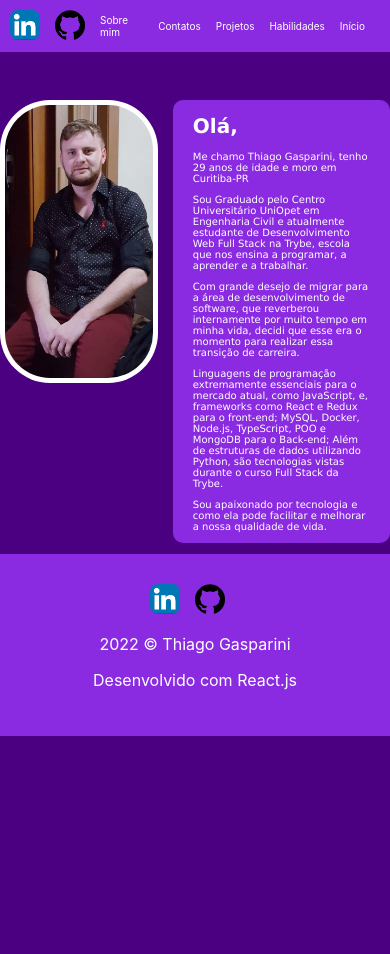
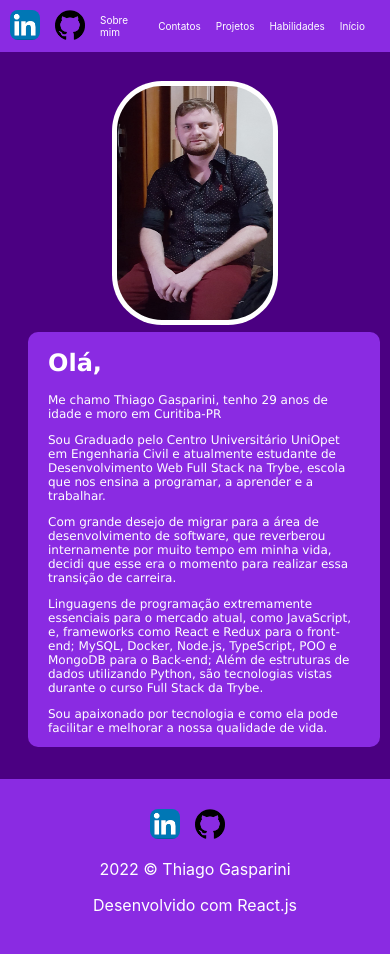
Before and after one commit to ThiagoGasparini/ThiagoGasparini.github.io, a React (Create React App) app: page /about in a window 390 px wide. Shown: the top 954 px of the page. Before the commit the page ends 844 px from the top, so only its background shows below. Built offline with nearby package versions, Linux system fonts and the light colour scheme.

Commit message:
alterações responsividade

```diff
--- a/src/pages/Header.jsx
+++ b/src/pages/Header.jsx
@@ -6,7 +6,7 @@ import './pages-css/Header.css';
 
 const Header = () => {
   return (
-    <div>
+    <div className='body'>
       <div className="header">
         <a
           target="_blank"
--- a/src/pages/pages-css/About.css
+++ b/src/pages/pages-css/About.css
@@ -22,17 +22,24 @@
   font-family:'Lucida Sans', 'Lucida Sans Regular', 'Lucida Grande', 'Lucida Sans Unicode', Geneva, Verdana, sans-serif
 }
 
-@media screen and (max-width: 520px) {
+@media screen and (max-width: 768px) {
   .about {
     display: flex;
+    justify-content: center;
+    flex-wrap: wrap;
+    width: 100%;
   }
   .imgMe {
     width: 40vw;
-    height: 70vw;
+    height: 60vw;
     border-radius: 50px 50px;
+    margin-bottom: 2%;
+    margin-top: -5%;
   }
   .aboutMe {
-    width: 51vh;
-    font-size: 10px;
+    width: 80%;
+    font-size: 12px;
+    margin-bottom: 5%;
+
   }
 }
--- a/src/pages/pages-css/Header.css
+++ b/src/pages/pages-css/Header.css
@@ -4,6 +4,7 @@
   align-items: center;
   padding: 10px 10px;
   background-color: blueviolet;
+  max-width: 100%;
 }
 
 .links {
@@ -38,3 +39,13 @@
     justify-content: center;
   }
 }
+
+@media screen and (max-width: 350px) {
+  .header {
+    font-size: 8px;
+  }
+
+  .imgGit {
+    width: 20px;
+  }
+}
--- a/src/pages/pages-css/Home.css
+++ b/src/pages/pages-css/Home.css
@@ -31,12 +31,23 @@ body {
   }
 }
 
-@media screen and (max-width: 520px) {
+@media screen and (max-width: 620px) {
   .name {
     font-size: 45px;
   }
   .dev {
     margin-top: 15%;
   }
+}
 
+@media screen and (max-width: 350px) {
+  .name {
+    font-size: 30px;
+  }
 }
+
+@media screen and (max-width: 300px) {
+  .name {
+    font-size: 25px;
+  }
+}
--- a/src/pages/pages-css/Skills.css
+++ b/src/pages/pages-css/Skills.css
@@ -82,7 +82,7 @@ body {
     width: 90%;
   }
   .img {
-    width: 40%;
+    width: 35%;
     margin-top: 5%;
   }
   .imgEjs {
@@ -95,3 +95,23 @@ body {
     justify-content: center;
   }
 }
+
+@media screen and (max-width: 1041px) {
+  .card-1 {
+    margin-bottom: 5%;
+  }
+}
+
+@media screen and (max-width: 430px) {
+  .card-1 {
+    width: 350px;
+    height: 300px;
+  }
+  .card-2 {
+    width: 350px;
+    height: 300px;
+  }
+  .img {
+    width: 25%;
+  }
+}
```
